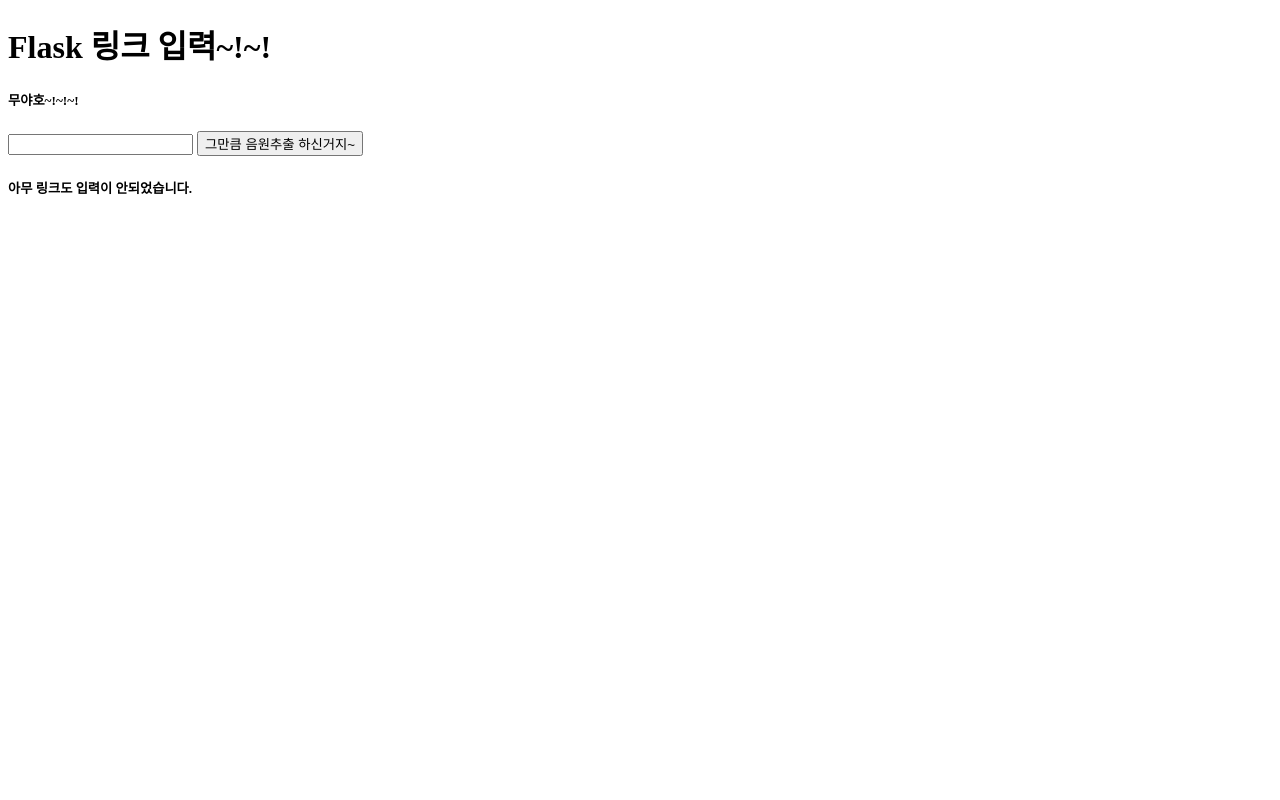
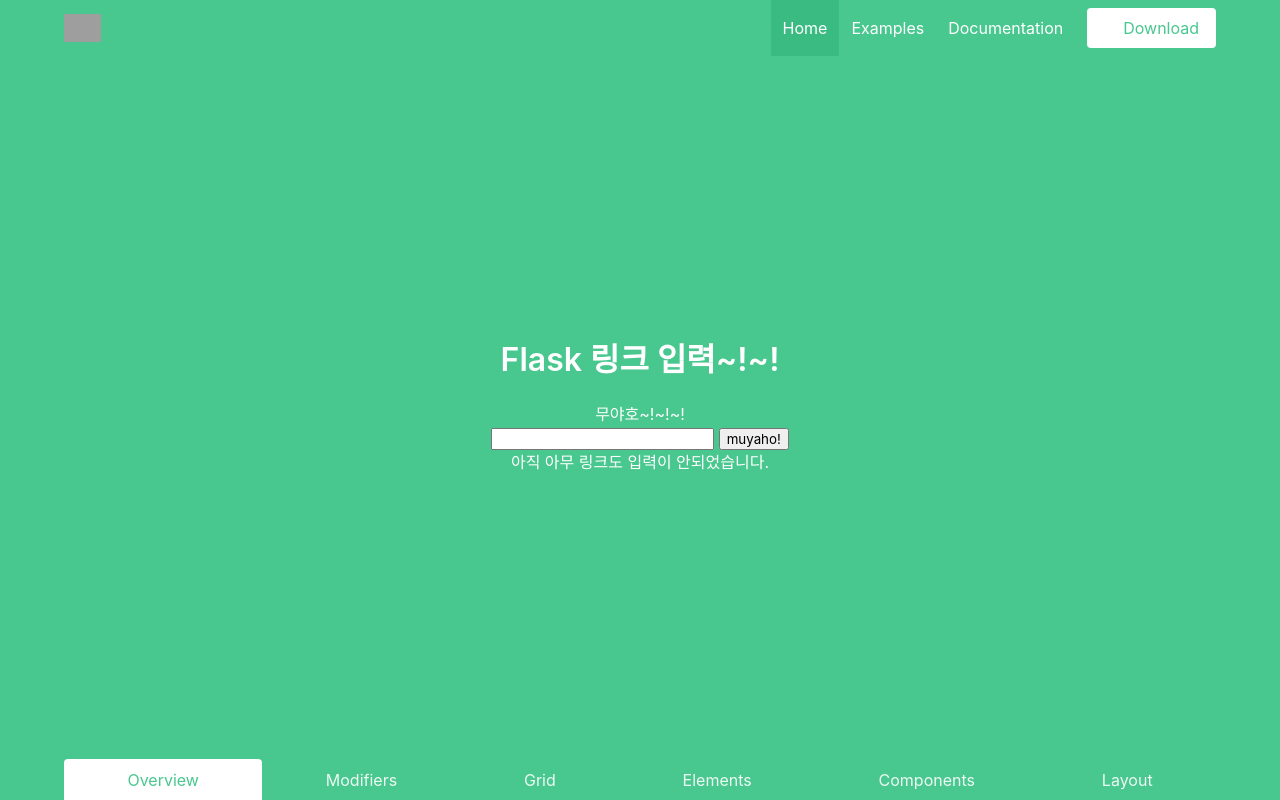
Before and after one commit to kookmin-sw/capstone-2021-10, a Flask app: page / in a window 1280 px wide. Run offline with Flask 2, Linux system fonts and the light colour scheme; grey boxes are pictures that could not be loaded.

Commit message:
added css template

```diff
--- a/templates/main.html
+++ b/templates/main.html
@@ -1,25 +1,90 @@
 <!DOCTYPE html>
 <html>
 <head>
+    <meta charset="utf-8">
+    <meta name="viewport" content="width=device-width, initial-scale=1">
     <title>
         Flask #2
     </title>
+    <link rel="stylesheet" href="https://cdn.jsdelivr.net/npm/bulma@0.9.1/css/bulma.min.css">
 </head>
 <body>
-    <form method="POST" action="/getLink">
-        <h1> Flask 링크 입력~!~! </h1>
-        <h5> 무야호~!~!~! </h5>
+<section class="hero is-success is-fullheight">
+  <!-- Hero head: will stick at the top -->
+  <div class="hero-head">
+    <header class="navbar">
+      <div class="container">
+        <div class="navbar-brand">
+          <a class="navbar-item">
+            <img src="https://bulma.io/images/bulma-type-white.png" alt="Logo">
+          </a>
+          <span class="navbar-burger" data-target="navbarMenuHeroC">
+            <span></span>
+            <span></span>
+            <span></span>
+          </span>
+        </div>
+        <div id="navbarMenuHeroC" class="navbar-menu">
+          <div class="navbar-end">
+            <a class="navbar-item is-active">
+              Home
+            </a>
+            <a class="navbar-item">
+              Examples
+            </a>
+            <a class="navbar-item">
+              Documentation
+            </a>
+            <span class="navbar-item">
+              <a class="button is-success is-inverted">
+                <span class="icon">
+                  <i class="fab fa-github"></i>
+                </span>
+                <span>Download</span>
+              </a>
+            </span>
+          </div>
+        </div>
+      </div>
+    </header>
+  </div>
+
+  <!-- Hero content: will be in the middle -->
+  <div class="hero-body">
+    <div class="container has-text-centered">
+      <p class="title">
+        Flask 링크 입력~!~!
+      </p>
+        <form method="POST" action="/getLink">
+        <h5> 무야호~!~!~!</h5>
         <input type="text" name="link">
-        <button type="submit">그만큼 음원추출 하신거지~</button>
+        <button type="submit">muyaho!</button>
     </form>
     <div>
         <p>
             {% if link == None %}
-                <h5> 아무 링크도 입력이 안되었습니다. </h5>
+                <h5> 아직 아무 링크도 입력이 안되었습니다. </h5>
             {% else %}
                 <p>음원 추출 성공~! 서버에 추출된 음원이 저장되었습니다.</br></p>
             {% endif %}
         </p>
     </div>
-</body>
-</html>
+    </div>
+  </div>
+
+  <!-- Hero footer: will stick at the bottom -->
+  <div class="hero-foot">
+    <nav class="tabs is-boxed is-fullwidth">
+      <div class="container">
+        <ul>
+          <li class="is-active"><a>Overview</a></li>
+          <li><a>Modifiers</a></li>
+          <li><a>Grid</a></li>
+          <li><a>Elements</a></li>
+          <li><a>Components</a></li>
+          <li><a>Layout</a></li>
+        </ul>
+      </div>
+    </nav>
+  </div>
+</section>
```
